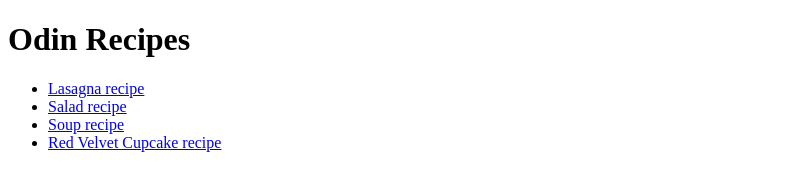
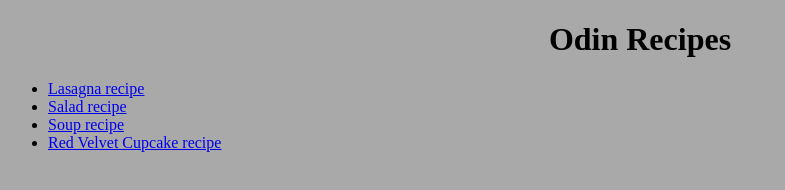
Before and after one commit to iBobith/odin-recipes, a plain HTML site: page index.html in a window 1280 px wide. Shown: the whole page, without its empty margins (0-785 px from the left). Drawn offline with Linux system fonts and the light colour scheme.

Commit message:
Finished the cascade lesson. Will be adding CSS to my recipe page, though ran out of time for now.

```diff
--- /dev/null
+++ b/index.css
@@ -0,0 +1,8 @@
+* {
+    background-color: darkgray;
+
+}
+
+h1 {
+    text-align: center;
+}
--- a/index.html
+++ b/index.html
@@ -6,6 +6,7 @@
     <meta http-equiv="refresh" content="10">
     <meta name="viewport" content="width=device-width, initial-scale=1.0">
     <title>Recipes</title>
+    <link rel="stylesheet" href="/index.css">
 </head>
 <body>
     <h1>Odin Recipes</h1>
```
Also changed, not shown: recipes/cupcake.html (+1 -1 lines), cupcake.css (renamed from style.css).
